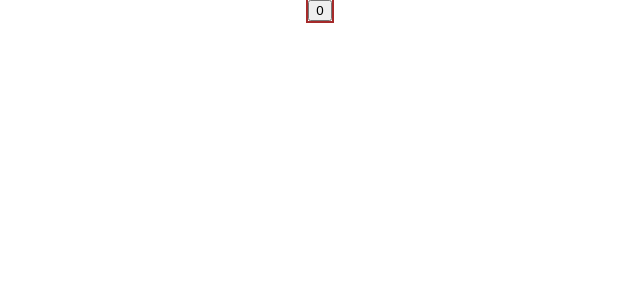
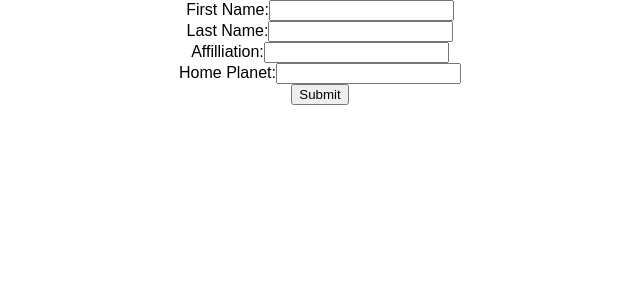
Before and after one commit to DEMPAH16/starwars-characters, a React (Create React App) app: page / in a window 1280 px wide. Shown: the top 300 px of the page, without its empty margins (320-960 px from the left). Built offline with nearby package versions, Linux system fonts and the light colour scheme; the HTML template or start-up script is replaced by a standard one.

Commit message:
Added ability to add characters to the app

```diff
--- a/src/App.js
+++ b/src/App.js
@@ -6,28 +6,118 @@ import Button from './components/Button';
 class App extends Component {
   state = {
     count: 0,
+    firstName: '',
+    lastName: '',
+    affilliation: '',
+    homePlanet: '',
+    characters: [],
   };
 
-  // constructor() {
-  //   super();
-
-  //   this.addOne = this.addOne.bind(this);
-  // }
+  inputs = [
+    {
+      label: 'First Name',
+      property: 'firstName',
+    },
+    {
+      label: 'Last Name',
+      property: 'lastName',
+    },
+    {
+      label: 'Affilliation',
+      property: 'affilliation',
+    },
+    {
+      label: 'Home Planet',
+      property: 'homePlanet',
+    },
+  ];
 
   render() {
-    // const button = new Button({ text: 'This text comes from App' });
+    const characterList = this.state.characters
+      .map((c, i) => (
+        <li key={`characters-${i}`}>{ c.firstName } { c.lastName } | { c.affilliation } | { c.homePlanet }</li>
+      ));
+
+    const inputs = this.inputs
+      .map((input, i) => (
+        <div key={`new-character-form-${i}`}>
+          <label>
+            {input.label}:
+            <input
+                type="text"
+                value={this.state[input.property]}
+                onChange={e => this.handleChange(e, input.property)}
+                name={input.property} />
+          </label>
+        </div>
+      ));
 
     return (
       <div className="App">
+        <form name="add-character-form">
+          {/* <label>
+            Name:
+            <input type="text" value={this.state.name} onChange={e => this.handleChange(e, 'name')} name="name" />
+          </label><br/>
+
+          <label>
+            Affilliation:
+            <input type="text" value={this.state.affilliation} onChange={e => this.handleChange(e, 'affilliation')} name="affilliation" />
+          </label><br/>
+
+          <label>
+            Home planet:
+            <input type="text" value={this.state.homePlanet} onChange={e => this.handleChange(e, 'homePlanet')} name="homePlanet" />
+          </label><br/> */}
+
+          {inputs}
+
+          <button type="submit" onClick={e => this.handleSubmit(e)}>
+            Submit
+          </button>
+        </form>
+
+        <ul>
+          {characterList}
+        </ul>
+
+        {/* <Button
+            // text={this.state.count}
+            doThisWhenClicked={() => this.addOne()}
+        >
+          Count: {this.state.count}
+        </Button>
+
         <Button
-          // text={this.state.count}
-          doThisWhenClicked={() => this.addOne()}
-        >
-          {this.state.count}
-        </Button>
-        {/* <Button /> */}
+            children="this.state.count"
+            doThisWhenClicked={() => console.log('something different')} /> */}
       </div>
     );
+  }
+
+  handleSubmit(e) {
+    e.preventDefault();
+
+    const { firstName, lastName, affilliation, homePlanet } = this.state;
+
+    const characters = [
+      ...this.state.characters,
+      { firstName, lastName, affilliation, homePlanet },
+    ];
+
+    this.setState({
+      characters,
+      firstName: '',
+      lastName: '',
+      affilliation: '',
+      homePlanet: '',
+    });
+  }
+
+  handleChange(event, name) {
+    // const { target: { value } } = event;
+    const value = event.target.value;
+    this.setState({ [name]: value });
   }
 
   addOne() {
```
